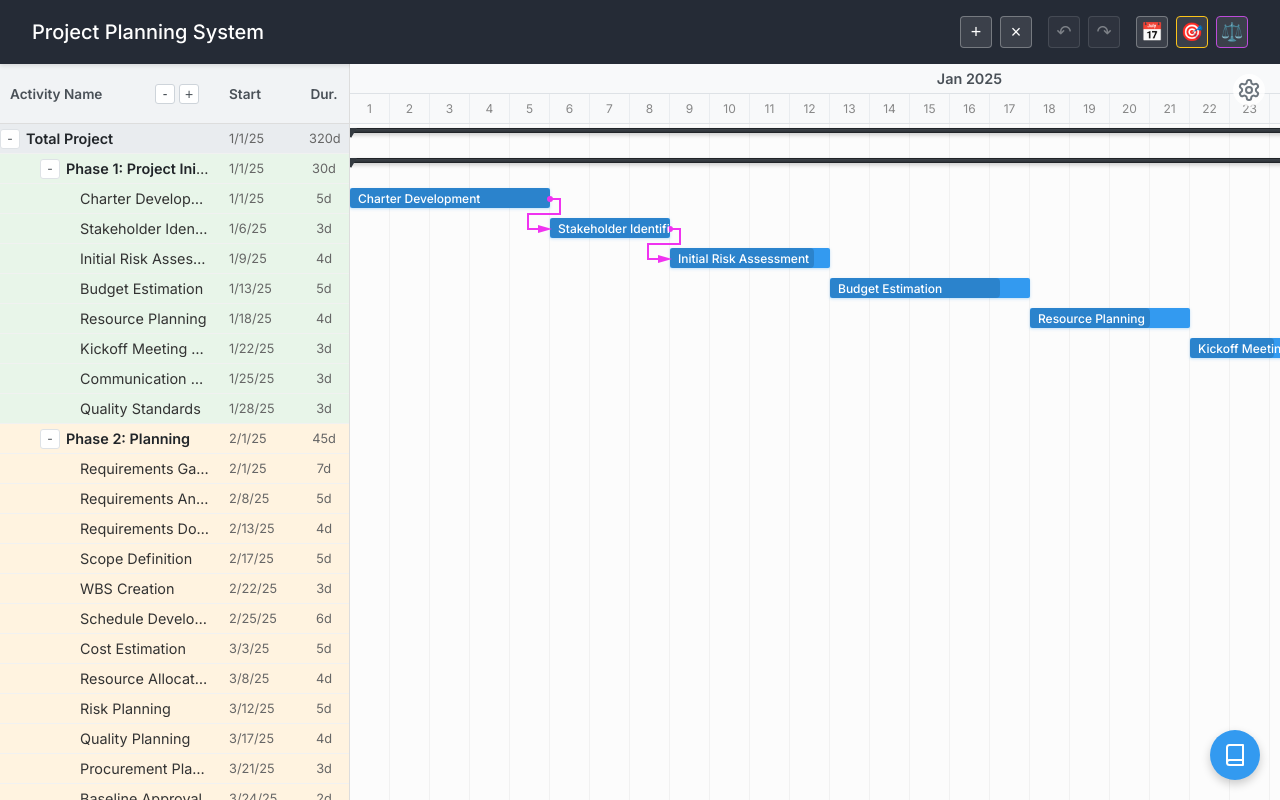
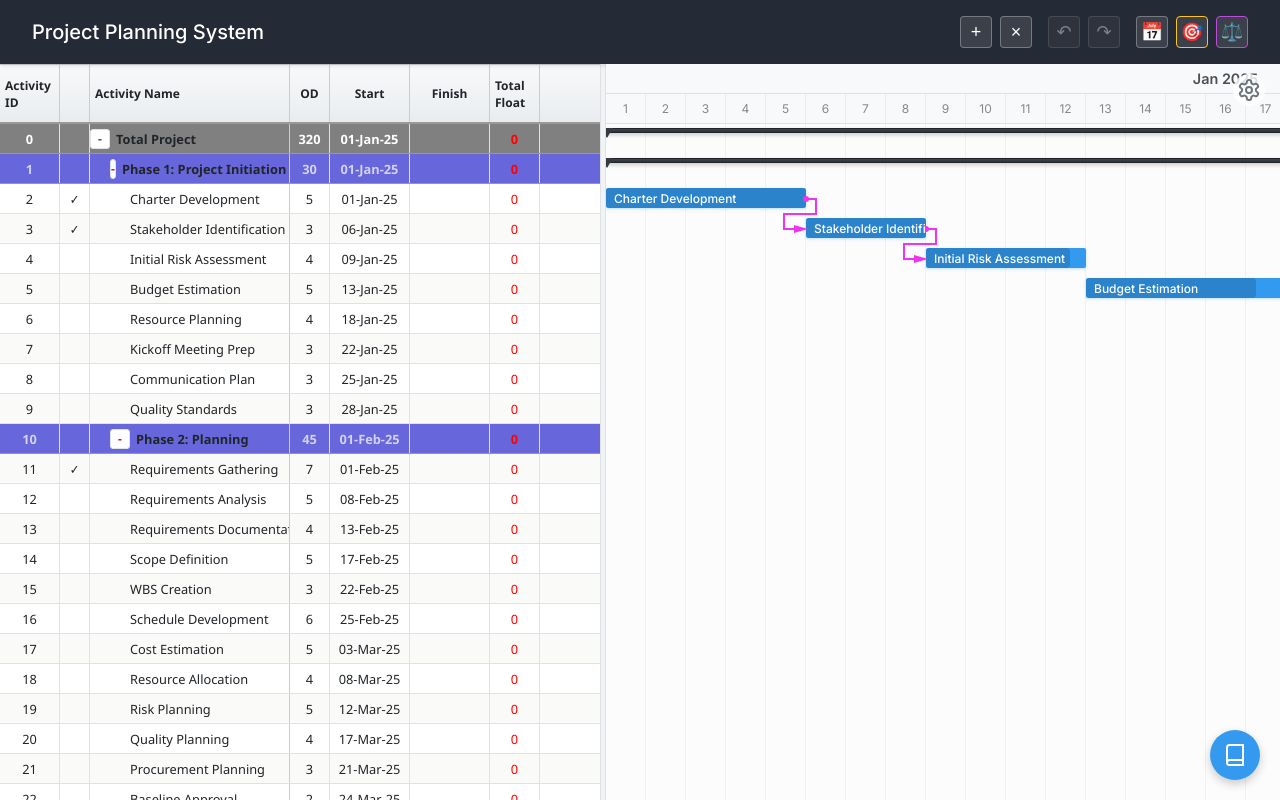
Before and after one commit to AhmedOwisZaki/PlanningSystem, an Angular app: page /planning in a window 1280 px wide. Built offline with nearby package versions, Linux system fonts and the light colour scheme.

Commit message:
enhance the task list

```diff
--- a/src/app/components/editor/editor.component.html
+++ b/src/app/components/editor/editor.component.html
@@ -49,6 +49,14 @@
                     📏 Set Project Baseline
                 </button>
                 <p class="hint-text">Snapshots current schedule as the target comparison.</p>
+            </div>
+
+            <div class="evm-section">
+                <h4>Resource Analysis</h4>
+                <button class="btn-baseline" style="background-color: #6741d9;" (click)="levelResources()">
+                    ⚖️ Level Resources
+                </button>
+                <p class="hint-text">Resolves over-allocation by delaying tasks.</p>
             </div>
 
             <div class="evm-section">
--- a/src/app/components/editor/editor.component.ts
+++ b/src/app/components/editor/editor.component.ts
@@ -162,6 +162,12 @@ export class EditorComponent {
         }
     }
 
+    levelResources() {
+        if (confirm('Level resources? This will delay activities based on resource availability limits.')) {
+            this.planningService.levelResources();
+        }
+    }
+
     // Calendar Methods
     startAddCalendar() {
         const newCal: Calendar = {
--- a/src/app/components/gantt/gantt.component.html
+++ b/src/app/components/gantt/gantt.component.html
@@ -57,32 +57,79 @@
     <!-- Main Split Chart -->
     <div class="gantt-body">
         <!-- Left Panel: Task List -->
-        <div class="task-list-panel">
-            <div class="task-list-header" [style.height.px]="headerHeight">
-                <div class="col-name">
+        <!-- Left Panel: Grid -->
+        <!-- Left Panel: Grid -->
+        <!-- Left Panel: Grid -->
+        <div class="task-list-panel" [style.width.px]="taskListWidth()">
+            <div class="grid-header" [style.height.px]="headerHeight">
+                <div class="grid-col col-id" [style.width.px]="colIdWidth()">
+                    Activity ID
+                    <div class="column-resize-handle" (mousedown)="onColumnResizeStart($event, 'id')"></div>
+                </div>
+                <div class="grid-col col-status" [style.width.px]="colStatusWidth()">
+                    <div class="column-resize-handle" (mousedown)="onColumnResizeStart($event, 'status')"></div>
+                </div>
+                <div class="grid-col col-name" [style.width.px]="colNameWidth()">
                     Activity Name
-                    <div class="header-controls">
-                        <button class="mini-btn" (click)="handleZoom(100)" title="Zoom Out">-</button>
-                        <button class="mini-btn" (click)="handleZoom(-100)" title="Zoom In">+</button>
-                    </div>
+                    <div class="column-resize-handle" (mousedown)="onColumnResizeStart($event, 'name')"></div>
                 </div>
-                <div class="col-date">Start</div>
-                <div class="col-dur">Dur.</div>
+                <div class="grid-col col-dur" [style.width.px]="colDurWidth()">
+                    OD
+                    <div class="column-resize-handle" (mousedown)="onColumnResizeStart($event, 'dur')"></div>
+                </div>
+                <div class="grid-col col-date" [style.width.px]="colDateWidth()">
+                    Start
+                    <div class="column-resize-handle" (mousedown)="onColumnResizeStart($event, 'date')"></div>
+                </div>
+                <div class="grid-col col-date" [style.width.px]="colDateWidth()">
+                    Finish
+                    <div class="column-resize-handle" (mousedown)="onColumnResizeStart($event, 'date')"></div>
+                </div>
+                <div class="grid-col col-float" [style.width.px]="colFloatWidth()">
+                    Total Float
+                    <div class="column-resize-handle" (mousedown)="onColumnResizeStart($event, 'float')"></div>
+                </div>
             </div>
             <div class="task-list-rows" (scroll)="onTaskListScroll($event)">
-                <div class="task-row" *ngFor="let activity of visibleActivities()"
-                    [style.background-color]="getPhaseColor(activity)" [class.root-project]="activity.id === 0"
-                    [class.selected]="selectedActivity()?.id === activity.id" (click)="selectActivity(activity, $event)"
+                <!-- ... existing rows ... -->
+                <div class="task-row" *ngFor="let activity of visibleActivities()" [ngClass]="getWbsClass(activity)"
+                    [class.root-project]="activity.id === 0" [class.selected]="selectedActivity()?.id === activity.id"
+                    [class.wbs-row]="isParentActivity(activity)" (click)="selectActivity(activity, $event)"
                     (dblclick)="onActivityDoubleClick(activity, $event)">
-                    <div class="col-name" [style.padding-left.px]="getActivityLevel(activity) * 40"><span
-                            class="expand-icon" *ngIf="isParentActivity(activity)"
-                            (click)="toggleActivity(activity, $event)">{{ activity.isExpanded ? "-" : "+" }}</span><span
-                            [class.parent-activity]="isParentActivity(activity)">{{ activity.name }}</span></div>
-                    <div class="col-date">{{ activity.startDate | date:'shortDate' }}</div>
-                    <div class="col-dur">{{ activity.duration }}d</div>
+
+                    <div class="grid-col col-id" [style.width.px]="colIdWidth()">{{ activity.id }}</div>
+
+                    <div class="grid-col col-status" [style.width.px]="colStatusWidth()">
+                        <span *ngIf="activity.percentComplete === 100">✓</span>
+                        <span *ngIf="activity.isCritical && activity.percentComplete !== 100"
+                            style="color: red;">!</span>
+                    </div>
+
+                    <div class="grid-col col-name" [style.width.px]="colNameWidth()"
+                        [style.padding-left.px]="getActivityLevel(activity) * 20">
+                        <span class="expand-icon" *ngIf="isParentActivity(activity)"
+                            (click)="toggleActivity(activity, $event)">
+                            {{ activity.isExpanded ? "-" : "+" }}
+                        </span>
+                        <span [class.parent-activity]="isParentActivity(activity)">{{ activity.name }}</span>
+                    </div>
+
+                    <div class="grid-col col-dur" [style.width.px]="colDurWidth()">{{ activity.duration }}</div>
+                    <div class="grid-col col-date" [style.width.px]="colDateWidth()">{{ activity.startDate |
+                        date:'dd-MMM-yy' }}</div>
+                    <div class="grid-col col-date" [style.width.px]="colDateWidth()">
+                        {{ (activity.lateFinish || activity.earlyFinish || activity.endDate) | date:'dd-MMM-yy' }}
+                    </div>
+                    <div class="grid-col col-float" [style.width.px]="colFloatWidth()"
+                        [style.color]="(activity.totalFloat || 0) <= 0 ? 'red' : 'black'">
+                        {{ activity.totalFloat || 0 }}
+                    </div>
                 </div>
             </div>
         </div>
+
+        <!-- Draggable Splitter -->
+        <div class="gutter-splitter" (mousedown)="onSplitterMouseDown($event)"></div>
 
         <!-- Right Panel: Timelne -->
         <div class="timeline-panel" (scroll)="onTimelineScroll($event)">
--- a/src/app/components/gantt/gantt.component.scss
+++ b/src/app/components/gantt/gantt.component.scss
@@ -30,140 +30,292 @@
 
 /* Left Panel */
 .task-list-panel {
-  width: 350px;
-  border-right: 1px solid #ddd;
+  /* width: 600px;  <-- REMOVE FIXED WIDTH */
+  /* border-right: 1px solid #ccc;  <-- REMOVED (splitter handles border) */
   display: flex;
   flex-direction: column;
   flex-shrink: 0;
   z-index: 2;
   background: white;
+  font-family: 'Segoe UI', Tahoma, Geneva, Verdana, sans-serif;
+  min-height: 0;
+  overflow-x: scroll;
+  /* Horizontal scrollbar at panel level */
+  overflow-y: hidden;
+  /* Vertical scroll handled by rows */
 }
 
-.task-list-header {
+.gutter-splitter {
+  width: 6px;
+  cursor: col-resize;
+  background-color: #f1f3f5;
+  border-left: 1px solid #dee2e6;
+  border-right: 1px solid #dee2e6;
+  flex-shrink: 0;
+  z-index: 3;
+  transition: background-color 0.2s;
+
+  &:hover {
+    background-color: #339af0;
+  }
+}
+
+
+
+.grid-header {
   display: flex;
   flex-shrink: 0;
   align-items: center;
-  background: #f1f3f5;
+  background: #e9ecef;
+  background: linear-gradient(to bottom, #f8f9fa, #e9ecef);
   font-weight: 600;
-  font-size: 0.85rem;
-  color: #495057;
-  border-bottom: 1px solid #ddd;
+  font-size: 0.75rem;
+  color: #212529;
+  border-bottom: 2px solid #999;
+  border-top: 1px solid #ccc;
+  overflow-x: hidden;
+  /* Header doesn't scroll independently */
+  overflow-y: hidden;
+  min-width: 800px;
+  /* Ensure header width matches row min-width */
 
-  div {
-    padding: 0 10px;
-  }
-
-  .col-name {
-    flex: 1;
+  .grid-col {
+    padding: 0 5px;
+    border-right: 1px solid #ccc;
+    height: 100%;
     display: flex;
     align-items: center;
-    justify-content: space-between;
-  }
+    justify-content: center;
+    position: relative;
+    /* For resize handle positioning */
 
-  .header-controls {
-    display: flex;
-    gap: 4px;
-
-    .mini-btn {
-      width: 20px;
-      height: 20px;
-      padding: 0;
-      border: 1px solid #ced4da;
-      background: #fff;
-      border-radius: 3px;
-      color: #495057;
-      font-size: 14px;
-      line-height: 1;
-      cursor: pointer;
-      display: flex;
-      align-items: center;
-      justify-content: center;
-
-      &:hover {
-        background: #e9ecef;
-        color: #228be6;
-        border-color: #339af0;
-      }
+    &.col-name {
+      justify-content: flex-start;
     }
   }
+}
 
-  .col-date {
-    width: 80px;
-  }
+/* Column Resize Handle */
+.column-resize-handle {
+  position: absolute;
+  right: 0;
+  top: 0;
+  width: 6px;
+  height: 100%;
+  cursor: col-resize;
+  background: transparent;
+  z-index: 10;
 
-  .col-dur {
-    width: 50px;
-    text-align: center;
+  &:hover {
+    background: rgba(51, 154, 240, 0.3);
   }
 }
 
 .task-list-rows {
-  overflow-y: hidden;
-  /* Sync scroll with timeline later? */
+  flex: 1;
+  min-height: 0;
+  /* Critical for flex child scrolling */
+  overflow-y: auto;
+  overflow-x: scroll;
+  /* Horizontal scrollbar at rows level */
+  background-color: #fff;
 }
 
 .task-row {
   display: flex;
   align-items: center;
-  border-bottom: 1px solid #f1f1f1;
-  font-size: 0.9rem;
-  color: #333;
+  border-bottom: 1px solid #dde2e5;
+  /* lighter horizontal lines */
+  font-size: 0.8rem;
+  /* P6 is compact */
+  color: #212529;
   box-sizing: border-box;
   height: 30px;
-  /* Enforce height in CSS as well */
+  /* Standard P6 row height */
   overflow: hidden;
-  /* Prevent content expansion */
+  min-width: 800px;
+  /* Force scrollbar by ensuring rows are wider than typical container */
 
-  div {
-    padding: 0 10px;
+  /* Alternating row colors for regular tasks */
+  &:nth-child(even):not(.wbs-row) {
+    background-color: #fafaf8;
+  }
+
+  /* GRID COLUMNS */
+  .grid-col {
+    height: 100%;
+    display: flex;
+    align-items: center;
+    padding: 0 5px;
+    border-right: 1px solid #dde2e5;
+    /* lighter vertical lines */
+    white-space: nowrap;
+    overflow: hidden;
+    text-overflow: ellipsis;
+  }
+
+  .col-id {
+    width: 60px;
+    min-width: 60px;
+    flex-shrink: 0;
+    justify-content: center;
+  }
+
+  .col-status {
+    width: 30px;
+    min-width: 30px;
+    flex-shrink: 0;
+    justify-content: center;
+    font-weight: bold;
   }
 
   .col-name {
-    flex: 1;
-    overflow: hidden;
-    text-overflow: ellipsis;
-    white-space: nowrap;
+    flex-shrink: 0;
+    min-width: 100px;
+    border-right: 1px solid #ccc;
+    /* Stronger divider */
+  }
+
+  .col-dur {
+    width: 40px;
+    min-width: 40px;
+    flex-shrink: 0;
+    justify-content: center;
   }
 
   .col-date {
     width: 80px;
-    font-size: 0.8rem;
-    color: #666;
+    min-width: 80px;
+    flex-shrink: 0;
+    justify-content: center;
+  }
+
+  .col-float {
+    width: 50px;
+    min-width: 50px;
+    flex-shrink: 0;
+    justify-content: center;
+  }
+
+  &:hover:not(.wbs-row) {
+    background-color: #e2e6ea;
+  }
+
+  &.selected {
+    background-color: #228be6 !important;
+    /* Selected Blue */
+    color: white !important;
+
+    .grid-col {
+      border-right-color: #1971c2;
+    }
+  }
+}
+
+/* WBS BANDS COLORS */
+/* WBS BANDS COLORS (Authentic P6) */
+.task-row.wbs-row {
+  color: #000;
+  font-weight: 600;
+  border-bottom: 1px solid #999;
+
+  .col-name {
+    font-weight: 700;
+  }
+
+  &.wbs-root {
+    background-color: #808080 !important;
+    color: white !important;
+  }
+
+  /* Grey for Project */
+
+  &.wbs-level-1 {
+    background-color: #6767db !important;
+    /* Navy Blue */
+    color: rgba(255, 255, 255, 0.699) !important;
+
+    .expand-icon {
+      color: rgb(224, 17, 17) !important;
+    }
+  }
+
+  &.wbs-level-2 {
+    background-color: #008000 !important;
+    /* Green */
+    color: white !important;
+
+    .expand-icon {
+      color: white !important;
+    }
+  }
+
+  &.wbs-level-3 {
+    background-color: #ffffc0 !important;
+    /* Pale Yellow */
+    color: black !important;
+  }
+
+  &.wbs-level-4 {
+    background-color: #ffc0c0 !important;
+    /* Pale Red/Pink */
+    color: black !important;
+  }
+
+  &.wbs-level-5 {
+    background-color: #c0ffff !important;
+    color: black !important;
+  }
+
+  /* Cyan */
+  &.wbs-level-6 {
+    background-color: #c0c0c0 !important;
+    color: black !important;
+  }
+
+  /* Grey */
+
+  &.wbs-level-x {
+    background-color: #ffffff !important;
+    color: black !important;
+  }
+}
+
+/* Override header widths to match row columns */
+.grid-header {
+  .col-id {
+    width: 60px;
+    min-width: 60px;
+    flex-shrink: 0;
+  }
+
+  .col-status {
+    width: 30px;
+    min-width: 30px;
+    flex-shrink: 0;
+  }
+
+  .col-name {
+    flex-shrink: 0;
+    min-width: 100px;
   }
 
   .col-dur {
-    width: 50px;
-    text-align: center;
-    font-size: 0.8rem;
-    color: #666;
+    width: 40px;
+    min-width: 40px;
+    flex-shrink: 0;
   }
 
-  &:hover {
-    filter: brightness(0.95);
+  .col-date {
+    width: 80px;
+    min-width: 80px;
+    flex-shrink: 0;
   }
 
-  &.selected {
-    outline: 2px solid #e62222;
-    outline-offset: -2px;
-    background-color: rgba(230, 34, 34, 0.1) !important;
-    z-index: 2;
-  }
-
-  &.root-project {
-    position: relative;
-    z-index: 1;
-
-    &::before {
-      content: '';
-      position: absolute;
-      left: 0;
-      right: -100vw; // Extend far to the right
-      top: 0;
-      bottom: 0;
-      background-color: #e9ecef;
-      z-index: -1;
-      pointer-events: none;
-    }
+  .col-float {
+    width: 50px;
+    min-width: 50px;
+    flex-shrink: 0;
   }
 }
 
@@ -811,7 +963,7 @@
 .task-list-panel {
   display: flex;
   flex-direction: column;
-  overflow: hidden;
+  /* overflow: hidden; <-- Removed */
   /* Header fixed, rows scroll */
 }
 
--- a/src/app/components/gantt/gantt.component.ts
+++ b/src/app/components/gantt/gantt.component.ts
@@ -26,6 +26,29 @@ export class GanttComponent {
     '#fff8e1', // Light Amber
     '#fce4ec', // Light Pink
   ];
+
+  getWbsClass(activity: any): string {
+    // 1. Root (Project)
+    if (activity.id === 0) return 'wbs-root';
+
+    // 2. Check Level for WBS Bands
+    if (this.isParentActivity(activity)) {
+      const level = this.getActivityLevel(activity);
+      // P6 colors typically cycle:
+      // L1=Blue, L2=Green, L3=Yellow, L4=Red, L5=Magenta, L6=Grey
+      switch (level) {
+        case 1: return 'wbs-level-1';
+        case 2: return 'wbs-level-2';
+        case 3: return 'wbs-level-3';
+        case 4: return 'wbs-level-4';
+        case 5: return 'wbs-level-5';
+        case 6: return 'wbs-level-6';
+        default: return 'wbs-level-x';
+      }
+    }
+
+    return '';
+  }
 
   getPhaseColor(activity: any): string {
     // 1. Identify the Phase ancestor (child of Root ID 0)
@@ -67,6 +90,22 @@ export class GanttComponent {
   projectStartDate = this.planningService.projectStartDate;
   projectEndDate = this.planningService.projectEndDate;
   projectState = this.planningService.state;
+
+  // Resizable Panel State
+  taskListWidth = signal(600);
+  isResizingPanel = false;
+
+  // Resizable Column State
+  colIdWidth = signal(60);
+  colStatusWidth = signal(30);
+  colNameWidth = signal(200); // Activity Name column
+  colDurWidth = signal(40);
+  colDateWidth = signal(80);
+  colFloatWidth = signal(50);
+  isResizingColumn = false;
+  resizingColumnName: string | null = null;
+  columnDragStartX = 0;
+  columnDragStartWidth = 0;
 
   // View settings
   dayWidth = 40; // pixels per day
@@ -302,6 +341,7 @@ export class GanttComponent {
   private isResizing = false;
   private resizeDirection: 'left' | 'right' | null = null;
   private dragStartX = 0;
+  private dragStartWidth = 0; // For panel resize
   private dragActivityId: number | null = null;
   private dragOriginalStart: Date | null = null;
   private dragOriginalDuration: number | null = null;
@@ -393,6 +433,35 @@ export class GanttComponent {
   // Selected activity for details panel (from service)
   selectedActivity = this.planningService.selectedActivity;
 
+  onSplitterMouseDown(event: MouseEvent) {
+    event.preventDefault();
+    event.stopPropagation();
+    this.isResizingPanel = true;
+    this.dragStartX = event.clientX;
+    this.dragStartWidth = this.taskListWidth();
+    this.addGlobalListeners();
+  }
+
+  onColumnResizeStart(event: MouseEvent, columnName: string) {
+    event.preventDefault();
+    event.stopPropagation();
+    this.isResizingColumn = true;
+    this.resizingColumnName = columnName;
+    this.columnDragStartX = event.clientX;
+
+    // Get current width based on column name
+    switch (columnName) {
+      case 'id': this.columnDragStartWidth = this.colIdWidth(); break;
+      case 'status': this.columnDragStartWidth = this.colStatusWidth(); break;
+      case 'name': this.columnDragStartWidth = this.colNameWidth(); break;
+      case 'dur': this.columnDragStartWidth = this.colDurWidth(); break;
+      case 'date': this.columnDragStartWidth = this.colDateWidth(); break;
+      case 'float': this.columnDragStartWidth = this.colFloatWidth(); break;
+    }
+
+    this.addGlobalListeners();
+  }
+
   onTaskMouseDown(event: MouseEvent, activity: any) {
     if (this.isLinking) return;
 
@@ -462,13 +531,39 @@ export class GanttComponent {
   }
 
   private onMouseMove = (event: MouseEvent) => {
-    if (this.isDragging) {
+    if (this.isResizingColumn) {
+      this.handleColumnResize(event);
+    } else if (this.isResizingPanel) {
+      this.handlePanelResize(event);
+    } else if (this.isDragging) {
       this.handleTaskMove(event);
     } else if (this.isResizing) {
       this.handleTaskResize(event);
     } else if (this.isLinking) {
       this.handleLinkMove(event);
     }
+  }
+
+  private handleColumnResize(event: MouseEvent) {
+    if (!this.resizingColumnName) return;
+
+    const deltaX = event.clientX - this.columnDragStartX;
+    const newWidth = Math.max(30, this.columnDragStartWidth + deltaX); // Min width 30px
+
+    switch (this.resizingColumnName) {
+      case 'id': this.colIdWidth.set(newWidth); break;
+      case 'status': this.colStatusWidth.set(newWidth); break;
+      case 'name': this.colNameWidth.set(newWidth); break;
+      case 'dur': this.colDurWidth.set(newWidth); break;
+      case 'date': this.colDateWidth.set(newWidth); break;
+      case 'float': this.colFloatWidth.set(newWidth); break;
+    }
+  }
+
+  private handlePanelResize(event: MouseEvent) {
+    const deltaX = event.clientX - this.dragStartX;
+    const newWidth = Math.max(200, Math.min(1200, this.dragStartWidth + deltaX));
+    this.taskListWidth.set(newWidth);
   }
 
   private handleTaskResize(event: MouseEvent) {
@@ -576,6 +671,9 @@ export class GanttComponent {
 
     this.isDragging = false;
     this.isLinking = false;
+    this.isResizingPanel = false; // Reset panel resize
+    this.isResizingColumn = false; // Reset column resize
+    this.resizingColumnName = null;
     this.isResizing = false;
     this.resizeDirection = null;
     this.dragActivityId = null;
@@ -698,9 +796,14 @@ export class GanttComponent {
 
     const taskList = event.target as HTMLElement;
     const timeline = document.querySelector('.timeline-panel') as HTMLElement;
+    const header = document.querySelector('.grid-header') as HTMLElement;
 
     if (timeline) {
       timeline.scrollTop = taskList.scrollTop;
+    }
+
+    if (header) {
+      header.scrollLeft = taskList.scrollLeft;
     }
 
     setTimeout(() => this.isSyncingRight = false, 10);
```
